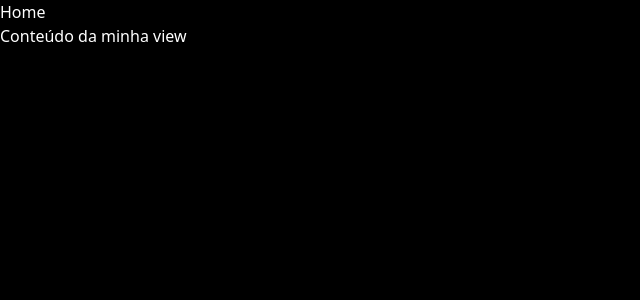
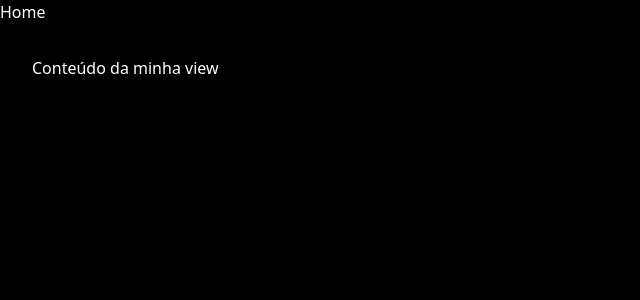
Before and after one commit to Yure7S/FirstVueProject, a Vue app: page / in a window 1280 px wide. Shown: the top 300 px of the page, without its empty margins (0-640 px from the left). Built offline with nearby package versions, Linux system fonts and the light colour scheme.

Commit message:
Corrigindo bug de configuração do tailwind

```diff
--- a/index.html
+++ b/index.html
@@ -4,7 +4,7 @@
     <meta charset="UTF-8">
     <link rel="icon" href="/favicon.ico">
     <meta name="viewport" content="width=device-width, initial-scale=1.0">
-    <title></title>
+    <title>Aplicação Vue.js</title>
   </head>
   <body>
     <div id="app"></div>
--- a/src/App.vue
+++ b/src/App.vue
@@ -4,14 +4,18 @@ import { RouterLink, RouterView } from 'vue-router'
 
 <template>
   <header>
-
     <div class="">
-      <nav>
+      <nav class="bg-white">
         <RouterLink to="/">Home</RouterLink>
       </nav>
     </div>
   </header>
-  <RouterView />
+  <main>
+    <RouterView />
+  </main>
+  <footer>
+
+  </footer>
 </template>
 
 <style scoped>
--- a/tailwind.config.js
+++ b/tailwind.config.js
@@ -1,8 +1,8 @@
 /** @type {import('tailwindcss').Config} */
 module.exports = {
   content: [
-    './index.html',
-    './src/*.{html,js,ts,jsx,tsx}'
+    './src/views/**/*.vue',
+    './src/components/**/*.vue',
   ],
   theme: {
     extend: {},
```
